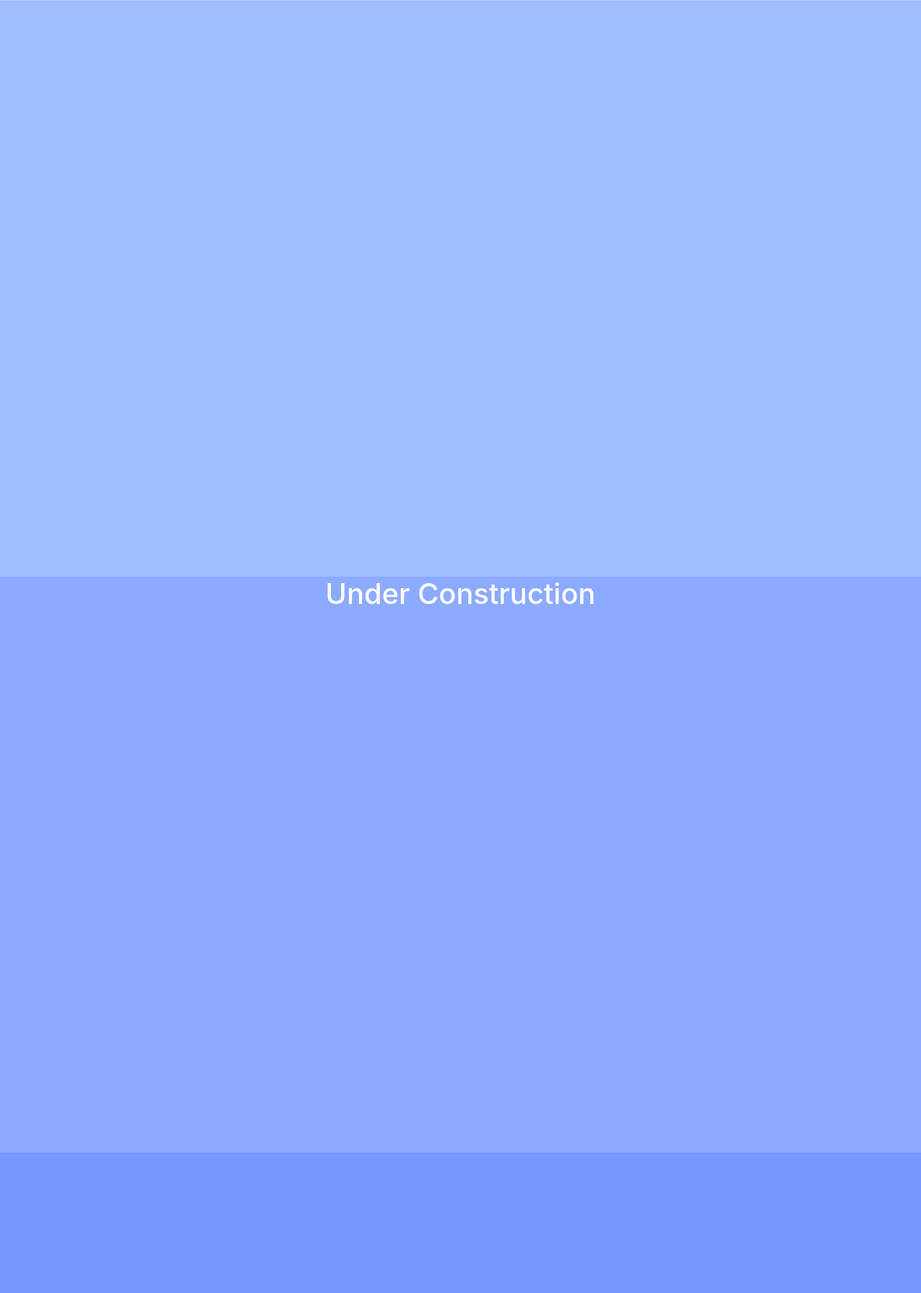
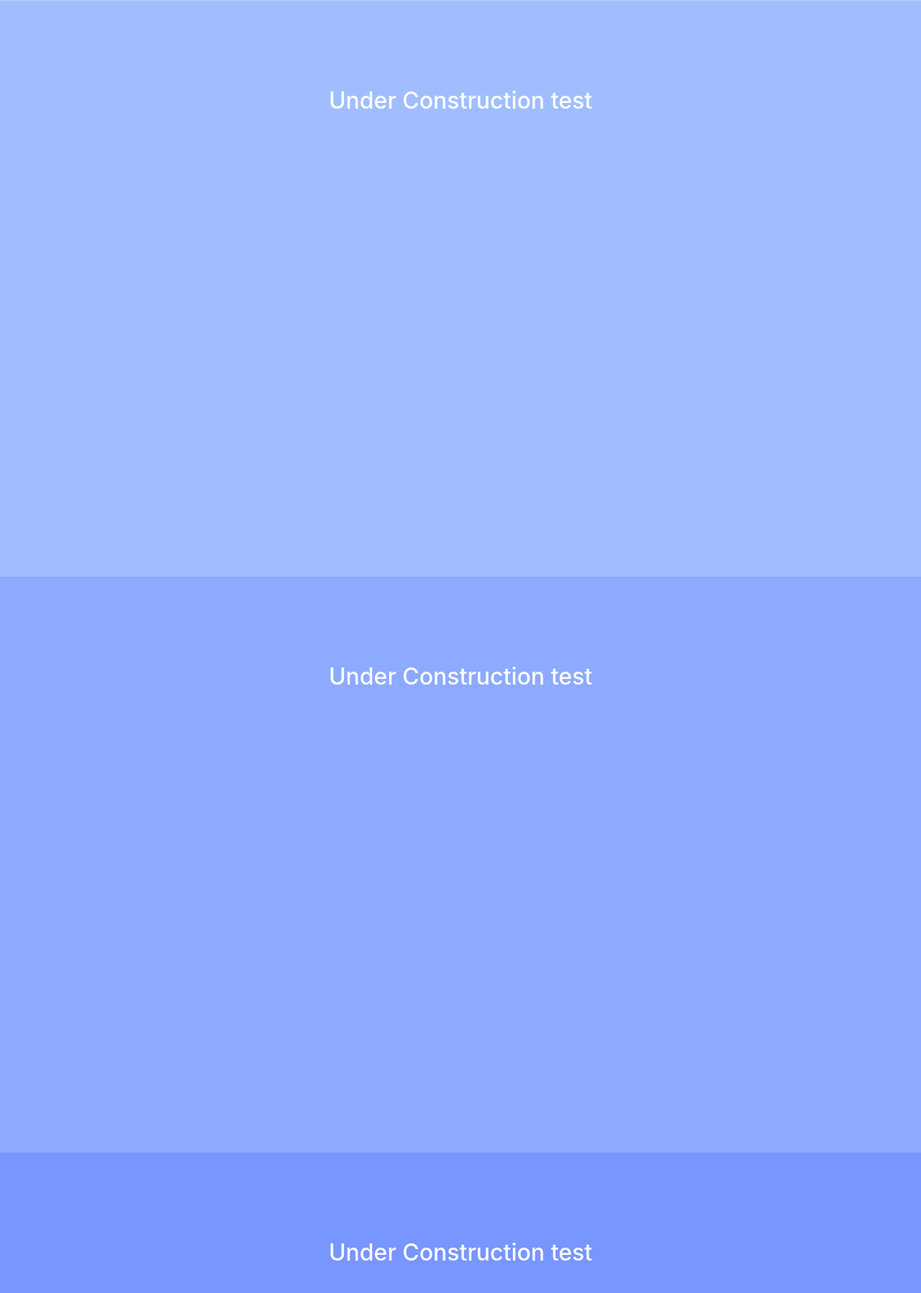
Before and after one commit to Centurion902/coopWebsite, a PHP site: page / in a window 1280 px wide. Shown: the part 1599-3395 px from the top of the page at 72% size. Run offline with PHP 8.4, Linux system fonts and the light colour scheme.

Commit message:
modified h1 style tags to avoid interference

```diff
--- a/index.html
+++ b/index.html
@@ -88,7 +88,7 @@
 			<div class="navbar-avoidance">
 				<div class="horizontal half">
 					<img class="avatar" src="img/elihenry-dykhne.jpg">
-					<h1>Eli-Henry Dykhne</h1>
+					<h1 class="center">Eli-Henry Dykhne</h1>
 				</div>
 				<div class="horizontal half">
 					<h4>
@@ -97,14 +97,13 @@
 					<p class="introText">
 						This site is a catalogue of my experiences during my co-op work terms. By scrolling down or clicking on the buttons above, you can peruse the details of my work term at architech.
 					</p>
-
 				</div>
 			</div>
 		</section>
 
 		<section id="pageB">
 				<div class="navbar-avoidance">
-					<h1>About Architech</h1>
+					<h1 class="center">About Architech</h1>
 					<div class="scrolling-wrapper">
 						<div class="cardSection">
 							<div class="cardImage">
@@ -138,23 +137,26 @@
 		</section>
 
 		<section id="pageC">
-
+			<div class="navbar-avoidance">
+				<h2 class="brightText">Under Construction test</h1>
+			</div>
 		</section>
 
 		<section id="pageD">
-			<h1 class="brightText">Under Construction</h1>
+			<div class="navbar-avoidance">
+				<h2 class="brightText">Under Construction test</h1>
+			</div>
 		</section>
 
 		<section id="pageE">
-
+			<div class="navbar-avoidance">
+				<h2 class="brightText">Under Construction test</h1>
+			</div>
 		</section>
 
 		<section id="pageF">
 			<div class="navbar-avoidance">
-				<div>
-					<h2 class="brightText">Under Construction test</h1>
-					more test
-				</div>
+				<h2 class="brightText">Under Construction test</h1>
 			</div>
 		</section>
 
--- a/style.css
+++ b/style.css
@@ -192,13 +192,13 @@ p.introText{
   padding-right:10%;
 }
 
-h1{
+.center{
   color:rgb(93, 190, 214);
   text-align:center;
 }
 
 .brightText{
-  color:white;
+  color:white !important;
 }
 
 h4{
```
